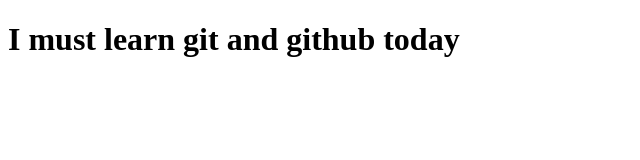
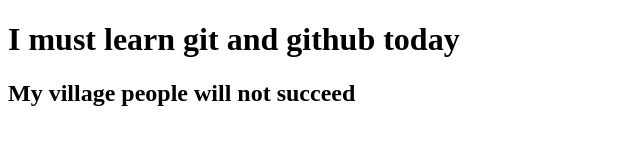
Before and after one commit to chidimmaanolue25/Git-learning, a plain HTML site: page index.html in a window 1280 px wide. Shown: the whole page, without its empty margins (0-640 px from the left). Drawn offline with Linux system fonts and the light colour scheme.

Commit message:
learning git

```diff
--- a/index.html
+++ b/index.html
@@ -9,5 +9,8 @@
     <h1>
         I must learn git and github today
     </h1>
+    <h2>
+        My village people will not succeed
+    </h2>
 </body>
 </html>
```
